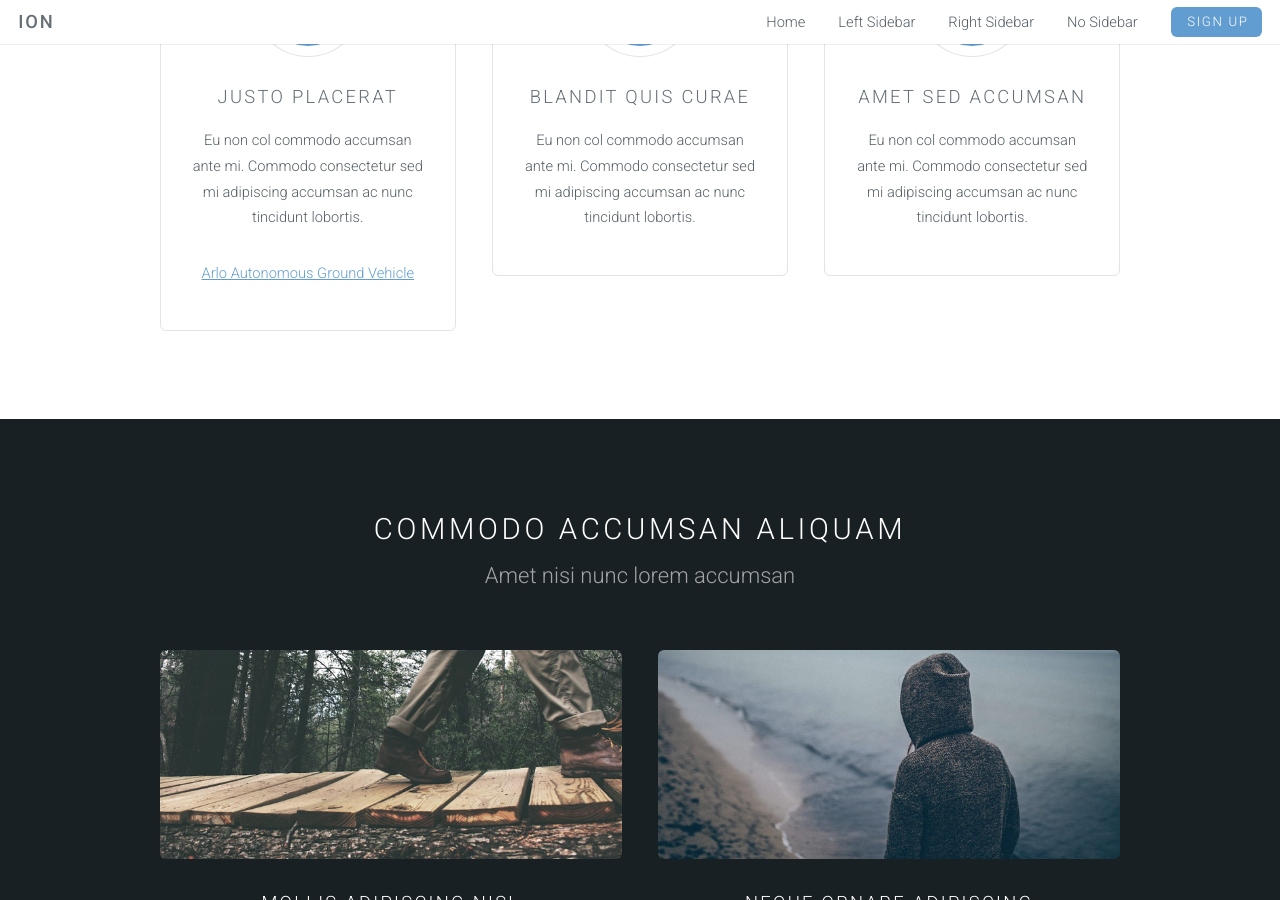
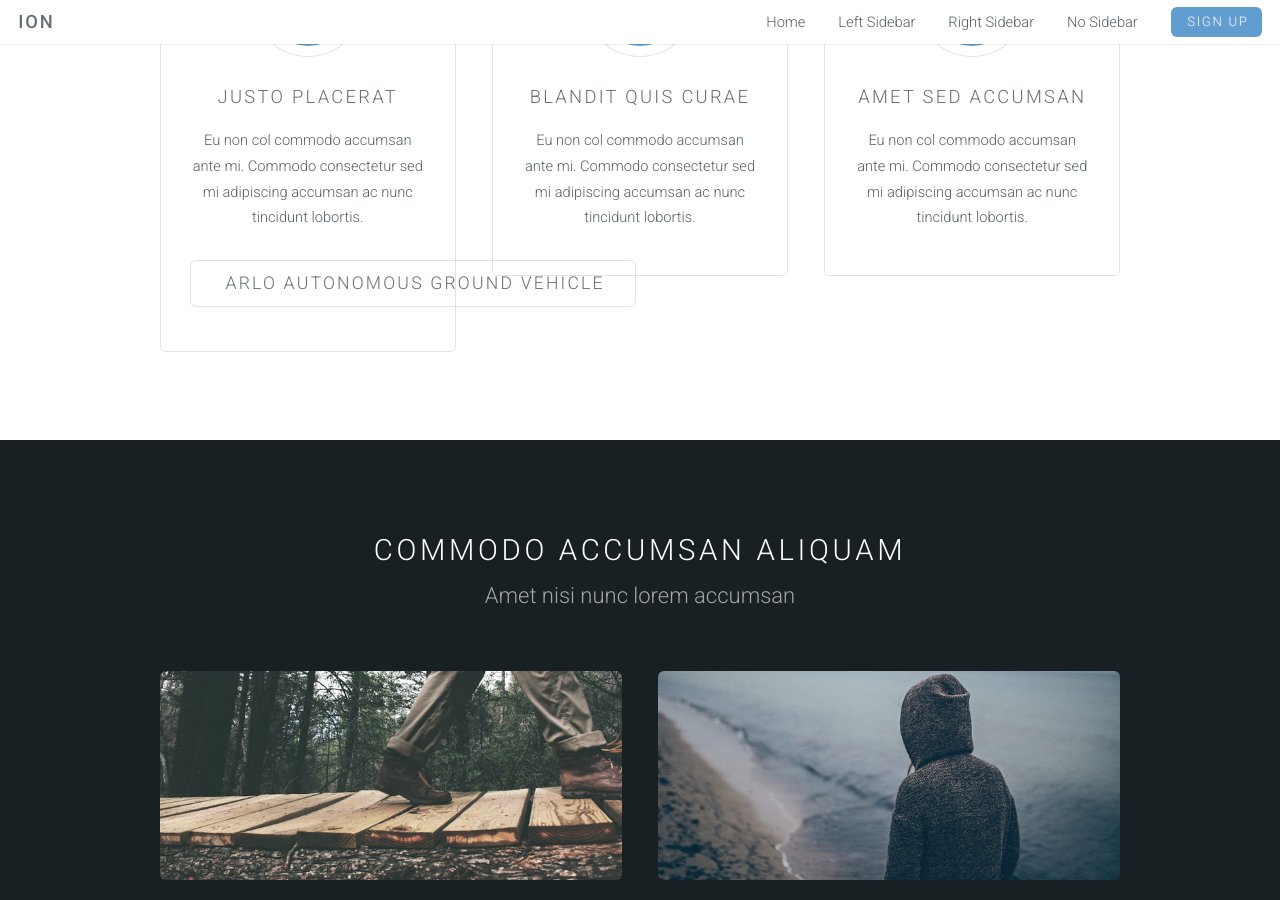
Before and after one commit to smartsystemslab-uf/smartsystemslab-uf.github.io, a Jekyll site: the page index.html, which Jekyll copies as it is, in a window 1280 px wide and 900 px high, scrolled down 768 px. Built offline with Jekyll 4.4.1, drawn with Linux system fonts in a browser that asks for light colours.

Commit message:
Adding content

```diff
--- a/index.html
+++ b/index.html
@@ -63,7 +63,7 @@
 								<h3>Justo placerat</h3>
 								<p>Eu non col commodo accumsan ante mi. Commodo consectetur sed mi adipiscing accumsan ac nunc tincidunt lobortis.</p>
 								<ul class="actions">
-									<li><a href="https://tjlw.github.io/Projects/ArloAGV">Arlo Autonomous Ground Vehicle</a></li>
+									<li><a href="https://tjlw.github.io/Projects/ArloAGV" class="button big alt">Arlo Autonomous Ground Vehicle</a></li>
 								</ul>
 							</section>
 
```
